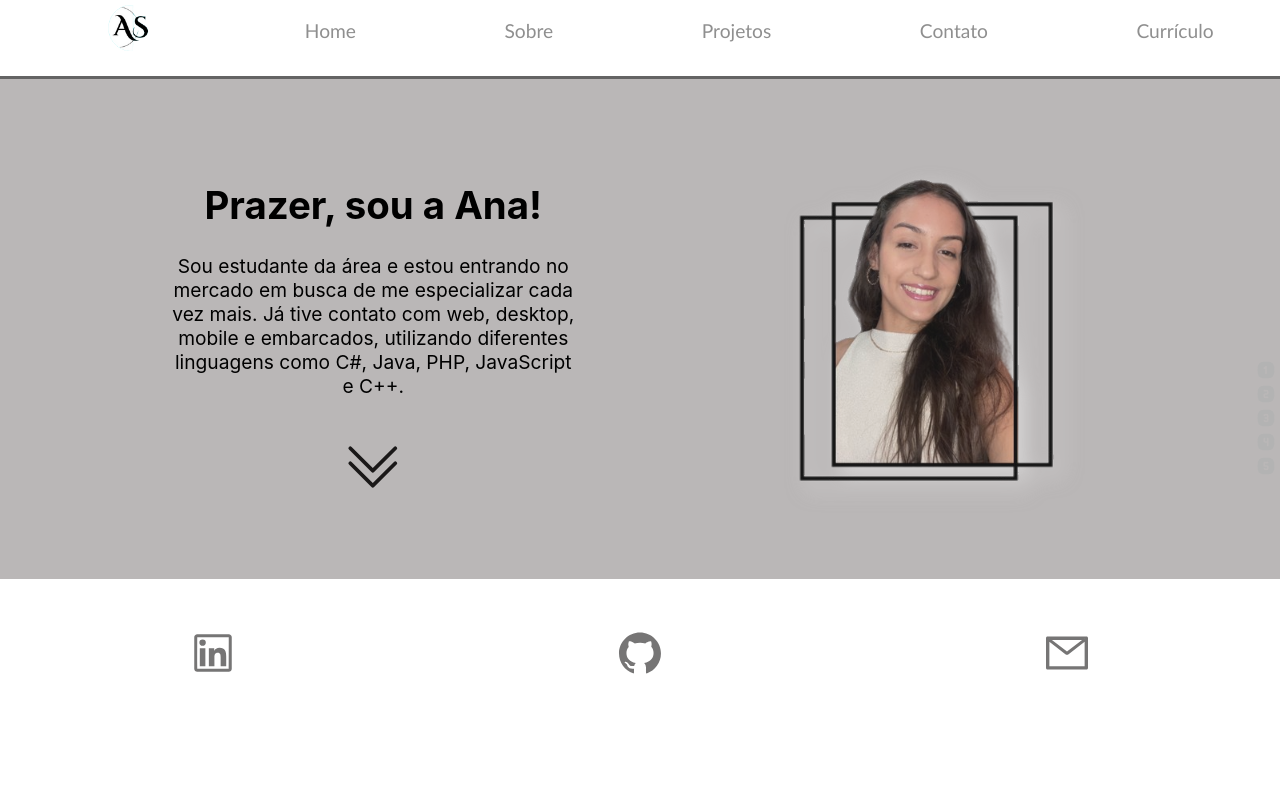
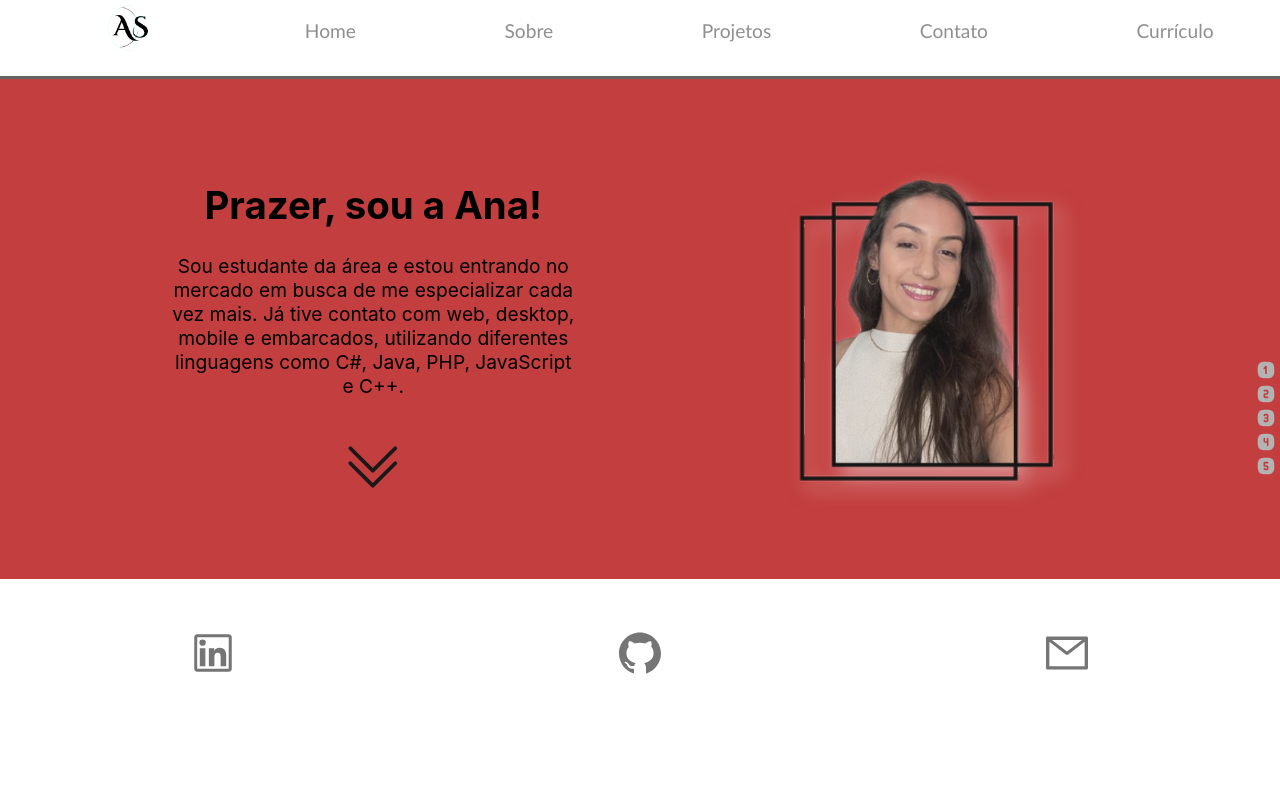
Before and after one commit to anaclaraw/portfolio-anaclaramw, a React (Create React App) app: page / in a window 1280 px wide. Shown: the top 800 px of the page. Built offline with nearby package versions, Linux system fonts and the light colour scheme.

Commit message:
Alterando cores - Ana Clara

```diff
--- a/src/styles/Sobre.module.css
+++ b/src/styles/Sobre.module.css
@@ -9,7 +9,7 @@ body {
 
 
 .container {
-  background-color: rgb(186, 183, 183);
+  background-color: rgb(195, 62, 62);
   width: 100%;
   min-height: 500px;
   display: flex;
```
